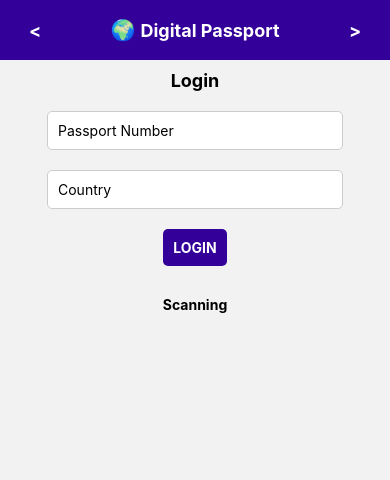
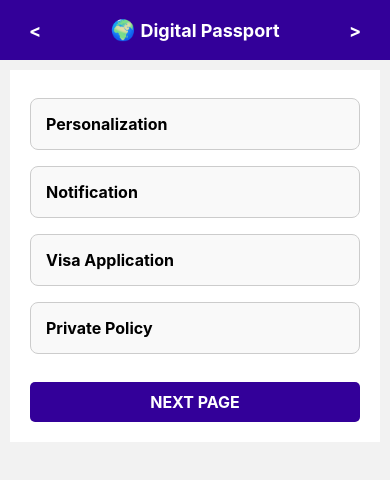
Before and after one commit to vimis22/Rejsepas, a React Native app in the folder Rejsepas/: screen /SettingsScreen in a window 390 px wide. Shown: the top 480 px of the page. Built offline with nearby package versions, Linux system fonts and the light colour scheme.

Commit message:
Recently created SettingsPage and enabled Navigation between StampScreen and SettingsScreen

```diff
--- a/Rejsepas/App.tsx
+++ b/Rejsepas/App.tsx
@@ -1,15 +1,14 @@
 import React from 'react';
 import { NavigationContainer } from '@react-navigation/native';
-import { createBottomTabNavigator } from '@react-navigation/bottom-tabs';
 import { createStackNavigator } from '@react-navigation/stack';
 
 import LoginScreen from './component/LoginScreen';
 import TermsScreen from './component/TermsScreen';
 import ProfileScreen from "./component/ProfileScreen";
 import StampScreen from "./component/StampScreen";
+import SettingsScreen from "./component/SettingsScreen";
 
 const Stack = createStackNavigator();
-const Tab = createBottomTabNavigator();
 
 export default function App() {
     return (
@@ -19,6 +18,7 @@ export default function App() {
                 <Stack.Screen name="TermsScreen" component={TermsScreen} />
                 <Stack.Screen name="ProfileScreen" component={ProfileScreen}/>
                 <Stack.Screen name="StampScreen" component={StampScreen}/>
+                <Stack.Screen name="SettingsScreen" component={SettingsScreen}/>
             </Stack.Navigator>
         </NavigationContainer>
     );
--- a/Rejsepas/component/SettingsScreen.tsx
+++ b/Rejsepas/component/SettingsScreen.tsx
@@ -0,0 +1,73 @@
+import React from "react";
+import ScreenWrapper from "../wrapperfolder/ScreenWrapper";
+import {FlatList, StyleSheet, Text, TouchableOpacity, View} from "react-native";
+import LoginScreen from "./LoginScreen";
+import StampScreen from "./StampScreen";
+
+const options = [
+    {id: 1, name: "Personalization"},
+    {id: 2, name: "Notification"},
+    {id: 3, name: "Visa Application"},
+    {id: 4, name: "Private Policy"},
+];
+const SettingsScreen = ({navigation}:any) => {
+    return(
+        <ScreenWrapper>
+            <View style={styles.pageContainer}>
+                <FlatList
+                    data={options}
+                    keyExtractor={(item) => item.id.toString()}
+                    renderItem={({item}) => (
+                        <View style={styles.optionContainer}>
+                            <Text style={styles.text}>{item.name}</Text>
+                        </View>
+                    )}
+                />
+                <TouchableOpacity style={styles.buttonContainer} onPress={() => navigation.navigate(LoginScreen)}>
+                    <Text style={styles.buttonText}>NEXT PAGE</Text>
+                </TouchableOpacity>
+            </View>
+        </ScreenWrapper>
+    );
+};
+
+const styles = StyleSheet.create({
+    pageContainer: {
+        flex: 1,
+        backgroundColor: 'white',
+        padding: 20,
+    },
+    header: {
+        fontSize: 24,
+        fontWeight: 'bold',
+        marginBottom: 20,
+        textAlign: 'center',
+    },
+    optionContainer: {
+        backgroundColor: '#f9f9f9',
+        padding: 15,
+        marginVertical: 8,
+        borderRadius: 8,
+        borderWidth: 1,
+        borderColor: '#ccc',
+    },
+    text: {
+        fontSize: 16,
+        color: 'black',
+        fontWeight: 'bold',
+    },
+    buttonContainer: {
+        backgroundColor: '#330099',
+        padding: 10,
+        borderRadius: 5,
+        alignItems: 'center',
+        marginTop: 20,
+    },
+    buttonText: {
+        color: 'white',
+        fontSize: 16,
+        fontWeight: 'bold',
+    },
+});
+
+export default SettingsScreen;
--- a/Rejsepas/component/StampScreen.tsx
+++ b/Rejsepas/component/StampScreen.tsx
@@ -1,7 +1,7 @@
 import React from 'react';
 import { StyleSheet, Text, TouchableOpacity, View } from "react-native";
 import ScreenWrapper from "../wrapperfolder/ScreenWrapper";
-import LoginScreen from "./LoginScreen";
+import SettingsScreen from "./SettingsScreen";
 
 const stamps = [
     { id: 1, status: "✔", place: "Delhi, India", issue: "12/12/2023", expiry: "12/12/2025" },
@@ -9,7 +9,7 @@ const stamps = [
     { id: 3, status: "✔", place: "Mumbai, India", issue: "15/08/2020", expiry: "15/08/2024" },
 ];
 
-const StampScreen = () => {
+const StampScreen = ({navigation}: any) => {
     return (
         <ScreenWrapper>
             <View style={styles.pageContainer}>
@@ -21,7 +21,7 @@ const StampScreen = () => {
                         <Text style={styles.text}>Expiry Date: {stamp.expiry}</Text>
                     </View>
                 ))}
-                <TouchableOpacity style={styles.buttonContainer} onPress={LoginScreen}>
+                <TouchableOpacity style={styles.buttonContainer} onPress={() => navigation.navigate(SettingsScreen)}>
                     <Text style={styles.buttonText}>NEXT PAGE</Text>
                 </TouchableOpacity>
             </View>
```
Also changed, not shown: Rejsepas/functionalities/HistoryManager.tsx (added, +32 -0 lines), 1 other file (tests, documents, lock files or other folders).
